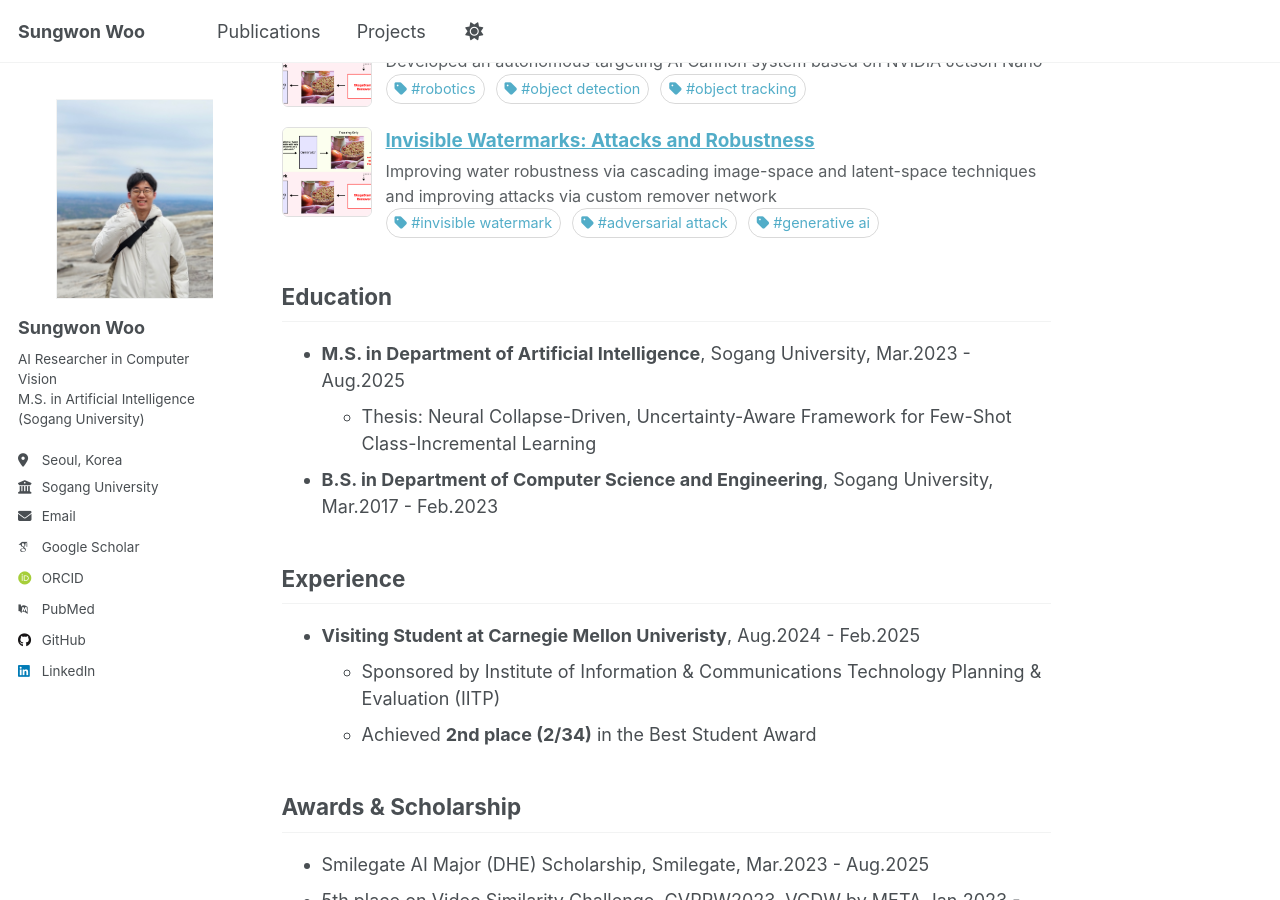
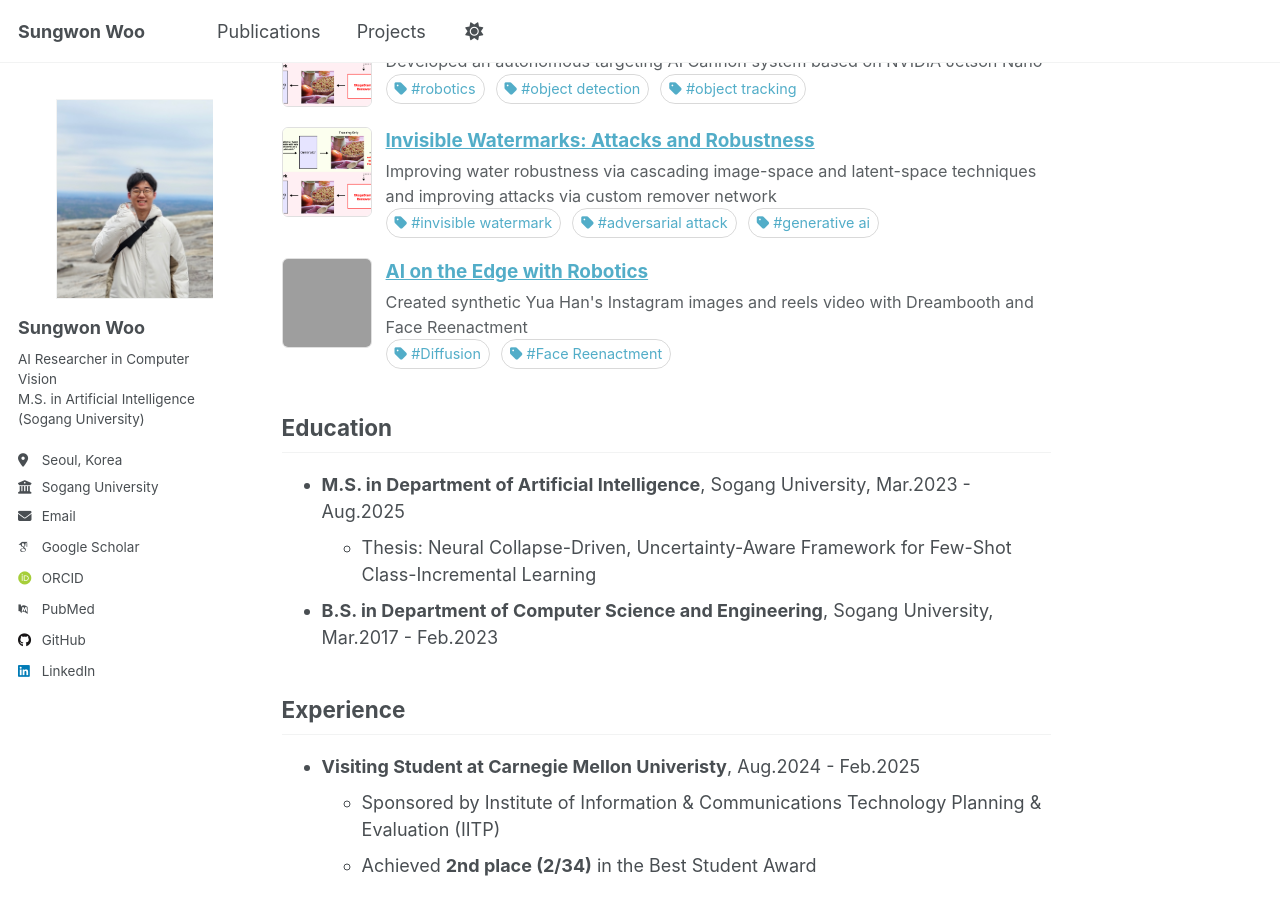
Before and after one commit to sungwon-woo/sungwon-woo.github.io, a Jekyll site: the page built from _pages/about.md, in a window 1280 px wide and 900 px high, scrolled down 1526 px. Built offline with Jekyll 4.4.1, drawn with Linux system fonts in a browser that asks for light colours; some web fonts are replaced; a script that is not in the unit is left out; grey boxes are pictures that could not be loaded.

Commit message:
edit main page

```diff
--- /dev/null
+++ b/_projects/2024-smilegate-yuahan.md
@@ -0,0 +1,15 @@
+---
+title: "AI on the Edge with Robotics"
+collection: projects
+category: arxiv
+permalink: /projects/yuahan
+header:
+    teaser: /images/yuahan.png
+date: 2024-07-01
+authors: ""
+venue: ""
+description: Created synthetic Yua Han's Instagram images and reels video with Dreambooth and Face Reenactment
+tags: ["Diffusion", "Face Reenactment"]
+selected: "true"
+
+---
```
Also changed, not shown: _projects/2025-cmu-airobot.md (+1 -1 lines), 1 other file.
